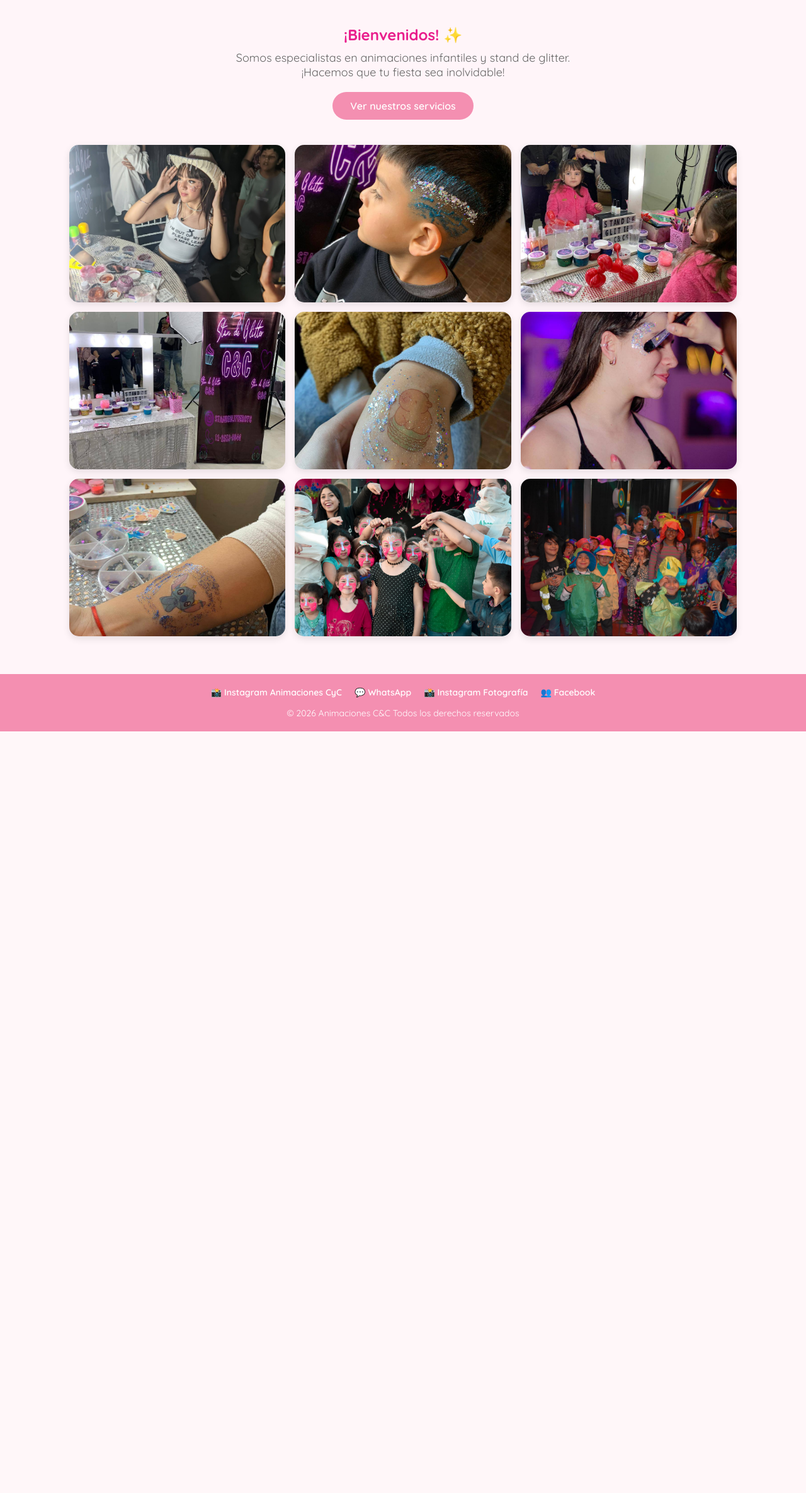
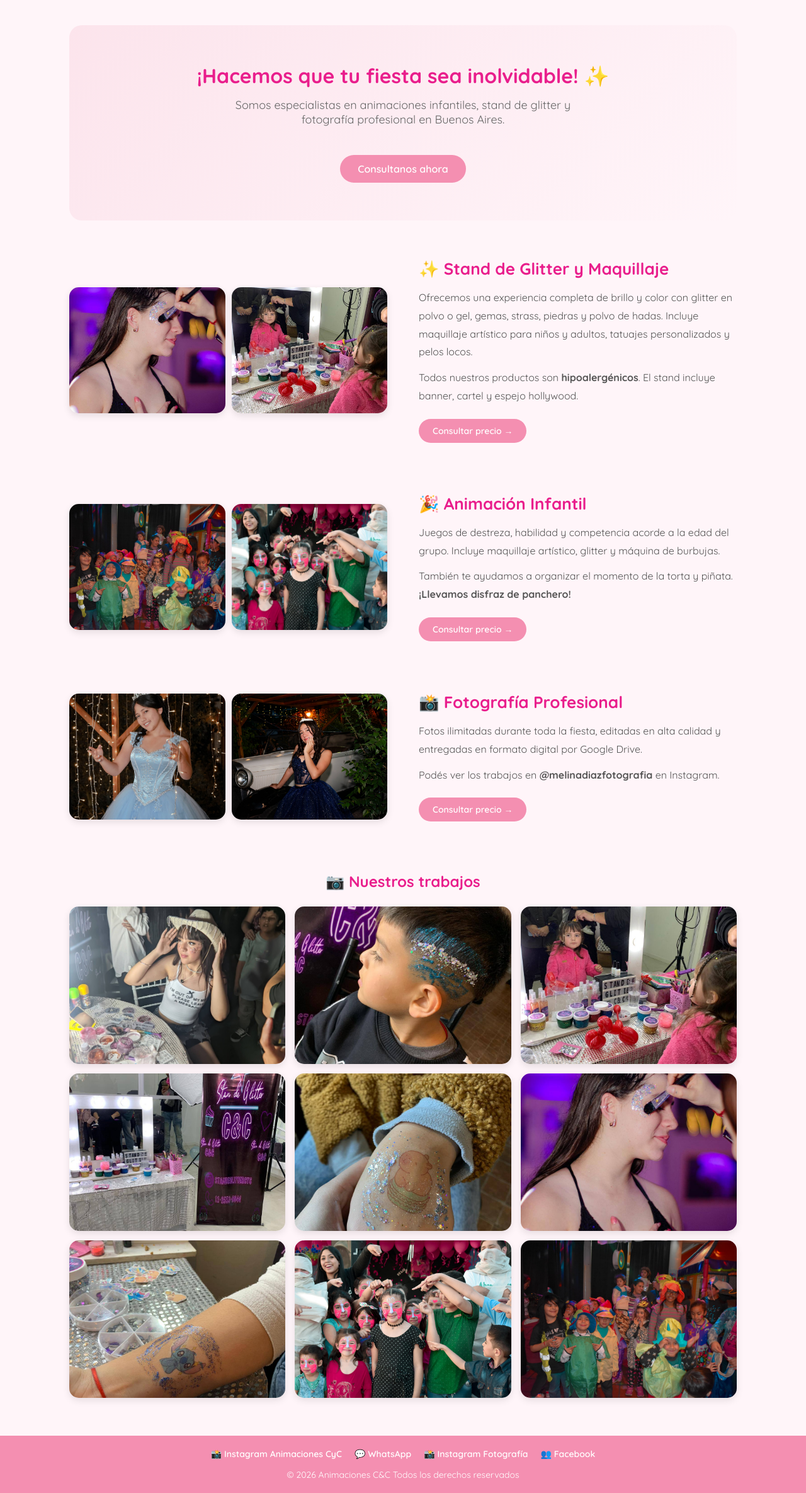
Before and after one commit to dylangig/Animaciones-C-C, a Flask app: page / in a window 1280 px wide. Shown: the part 146-2516 px from the top of the page at 63% size. Before the commit the page ends 1307 px from the top, so only its background shows below. Run offline with Flask 3, Linux system fonts and the light colour scheme.

Commit message:
Mejora visual de inicio

```diff
--- a/templates/inicio.html
+++ b/templates/inicio.html
@@ -2,15 +2,58 @@
 
 {% block contenido %}
 
-<div style="text-align: center; margin-bottom: 40px;">
-    <h2>¡Bienvenidos! ✨</h2>
-    <p style="font-size: 18px; color: #666; margin-top: 10px;">
-        Somos especialistas en animaciones infantiles y stand de glitter.<br>
-        ¡Hacemos que tu fiesta sea inolvidable!
-    </p>
-    <a href="/servicios" class="btn">Ver nuestros servicios</a>
+<!-- Bienvenida -->
+<section class="hero">
+    <h2>¡Hacemos que tu fiesta sea inolvidable! ✨</h2>
+    <p>Somos especialistas en animaciones infantiles, stand de glitter y fotografía profesional en Buenos Aires.</p>
+    <a href="/contacto" class="btn">Consultanos ahora</a>
+</section>
+
+<!-- Sección Glitter -->
+<section class="seccion">
+    <div class="seccion-fotos">
+        <img src="{{ url_for('static', filename='imagenes/Glitter1.jpg') }}" />
+        <img src="{{ url_for('static', filename='imagenes/Glitter2.jpg') }}" />
     </div>
+    <div class="seccion-texto">
+        <h3>✨ Stand de Glitter y Maquillaje</h3>
+        <p>Ofrecemos una experiencia completa de brillo y color con glitter en polvo o gel, gemas, strass, piedras y polvo de hadas. Incluye maquillaje artístico para niños y adultos, tatuajes personalizados y pelos locos.</p>
+        <p>Todos nuestros productos son <strong>hipoalergénicos</strong>. El stand incluye banner, cartel y espejo hollywood.</p>
+        <a href="/contacto" class="btn-chico">Consultar precio →</a>
+    </div>
+</section>
 
+<!-- Sección Animación -->
+<section class="seccion invertida">
+    <div class="seccion-texto">
+        <h3>🎉 Animación Infantil</h3>
+        <p>Juegos de destreza, habilidad y competencia acorde a la edad del grupo. Incluye maquillaje artístico, glitter y máquina de burbujas.</p>
+        <p>También te ayudamos a organizar el momento de la torta y piñata. <strong>¡Llevamos disfraz de panchero!</strong></p>
+        <a href="/contacto" class="btn-chico">Consultar precio →</a>
+    </div>
+    <div class="seccion-fotos">
+        <img src="{{ url_for('static', filename='imagenes/Animacion1.jpg') }}" />
+        <img src="{{ url_for('static', filename='imagenes/Animacion2.jpg') }}" />
+    </div>
+</section>
+
+<!-- Sección Fotografía -->
+<section class="seccion">
+    <div class="seccion-fotos">
+        <img src="{{ url_for('static', filename='imagenes/fotografia1.jpg') }}" />
+        <img src="{{ url_for('static', filename='imagenes/fotografia2.jpg') }}" />
+    </div>
+    <div class="seccion-texto">
+        <h3>📸 Fotografía Profesional</h3>
+        <p>Fotos ilimitadas durante toda la fiesta, editadas en alta calidad y entregadas en formato digital por Google Drive.</p>
+        <p>Podés ver los trabajos en <strong>@melinadiazfotografia</strong> en Instagram.</p>
+        <a href="/contacto" class="btn-chico">Consultar precio →</a>
+    </div>
+</section>
+
+<!-- Galería -->
+<section class="galeria-seccion">
+    <h3>📷 Nuestros trabajos</h3>
     <div class="galeria">
         {% for foto in fotos %}
             <div class="foto-card">
@@ -18,13 +61,102 @@
             </div>
         {% endfor %}
     </div>
+</section>
 
 <style>
+    /* Hero */
+    .hero {
+        text-align: center;
+        padding: 60px 20px;
+        background: linear-gradient(135deg, #fce4ec, #fff5f9);
+        border-radius: 20px;
+        margin-bottom: 60px;
+    }
+    .hero h2 {
+        font-size: 32px;
+        color: #e91e8c;
+        margin-bottom: 15px;
+    }
+    .hero p {
+        font-size: 18px;
+        color: #666;
+        margin-bottom: 25px;
+        max-width: 600px;
+        margin-left: auto;
+        margin-right: auto;
+    }
+
+    /* Secciones alternadas */
+    .seccion {
+        display: flex;
+        align-items: center;
+        gap: 50px;
+        margin-bottom: 80px;
+    }
+    .seccion.invertida {
+        flex-direction: row-reverse;
+    }
+    .seccion-fotos {
+        flex: 1;
+        display: grid;
+        grid-template-columns: 1fr 1fr;
+        gap: 10px;
+    }
+    .seccion-fotos img {
+        width: 100%;
+        height: 200px;
+        object-fit: cover;
+        border-radius: 15px;
+        box-shadow: 0 4px 12px rgba(0,0,0,0.1);
+        transition: transform 0.3s;
+    }
+    .seccion-fotos img:hover {
+        transform: scale(1.03);
+    }
+    .seccion-texto {
+        flex: 1;
+    }
+    .seccion-texto h3 {
+        font-size: 26px;
+        color: #e91e8c;
+        margin-bottom: 15px;
+    }
+    .seccion-texto p {
+        color: #555;
+        font-size: 16px;
+        line-height: 1.8;
+        margin-bottom: 12px;
+    }
+    .btn-chico {
+        display: inline-block;
+        margin-top: 10px;
+        padding: 10px 22px;
+        background-color: #f48fb1;
+        color: white;
+        text-decoration: none;
+        border-radius: 25px;
+        font-weight: 600;
+        font-size: 14px;
+        transition: background-color 0.3s;
+    }
+    .btn-chico:hover {
+        background-color: #e91e8c;
+    }
+
+    /* Galería */
+    .galeria-seccion {
+        text-align: center;
+        margin-top: 40px;
+    }
+    .galeria-seccion h3 {
+        font-size: 24px;
+        color: #e91e8c;
+        margin-bottom: 25px;
+    }
     .galeria {
         display: grid;
         grid-template-columns: repeat(3, 1fr);
         gap: 15px;
-        margin-top: 20px;
     }
     .foto-card {
         overflow: hidden;
```
Lines whose indentation alone changed are shown as unchanged.
